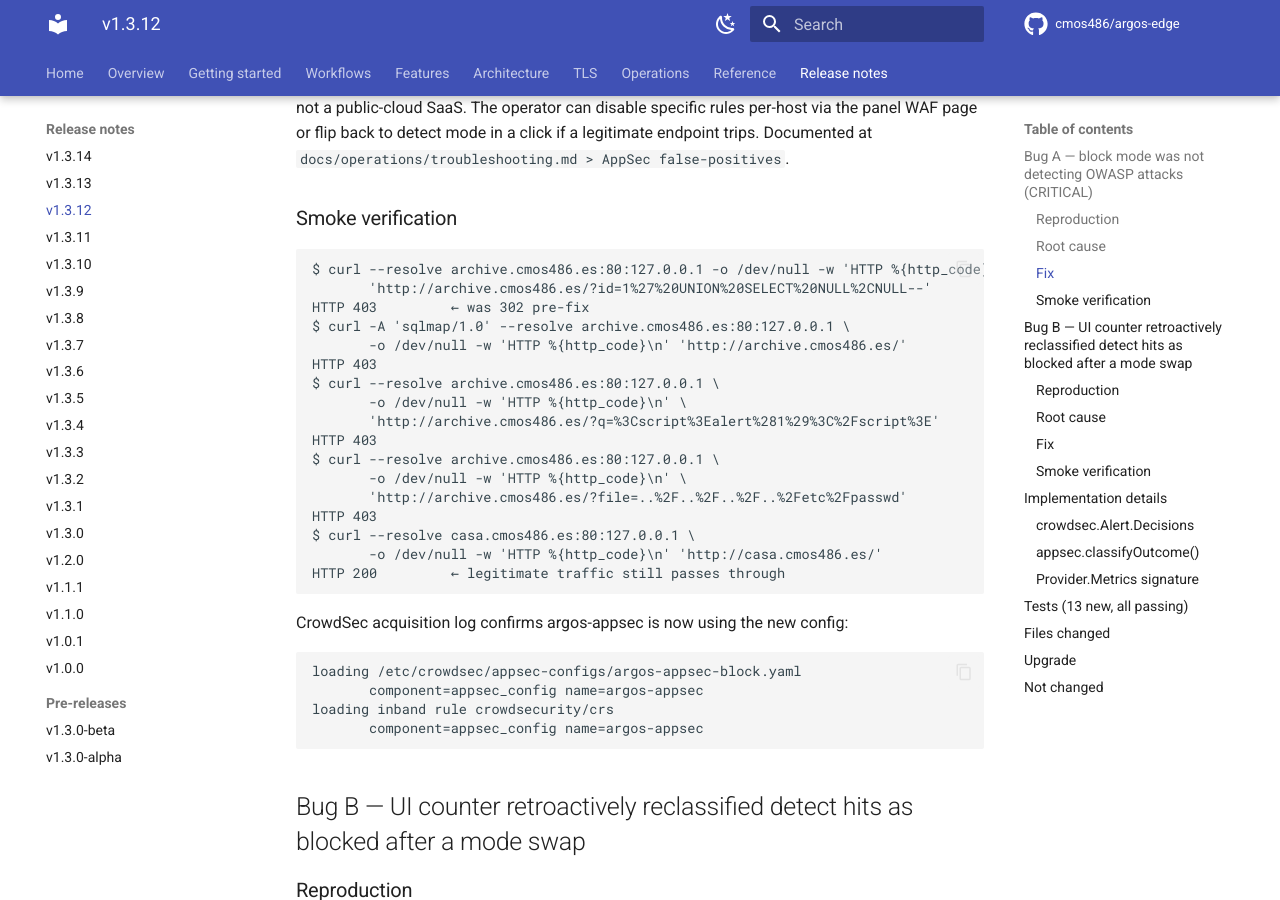
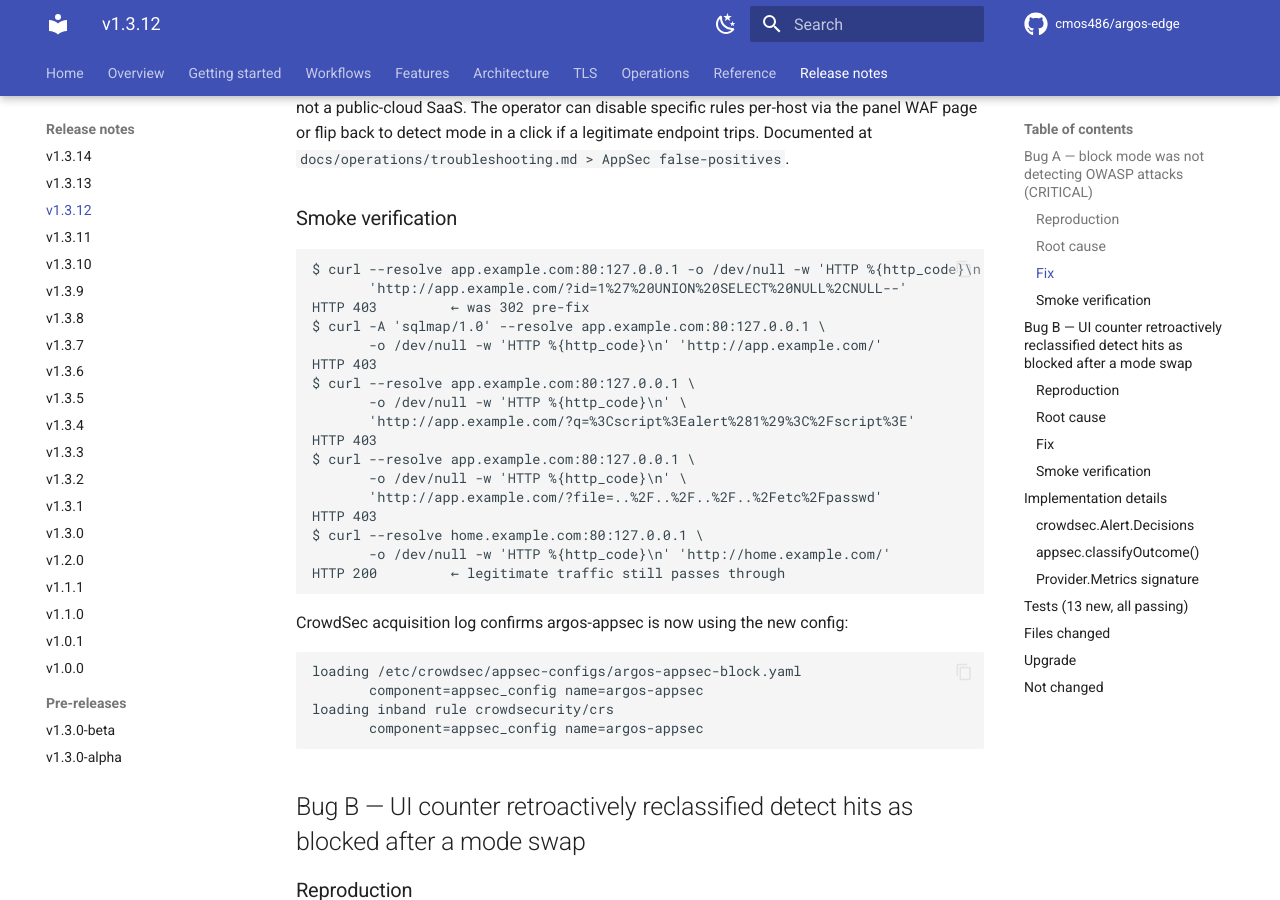
Before and after one commit to cmos486/argos-edge, an MkDocs documentation site: the page built from docs/release-notes/v1.3.12.md, in a window 1280 px wide and 900 px high, scrolled down 1617 px. Built offline with MkDocs 1.6.1 and Material for MkDocs 9.7.7, drawn with Linux system fonts in a browser that asks for light colours; comment, search, counter and statistics services are not loaded; some of the changed text lies outside the part shown.

Commit message:
security: sanitize operator hostnames and IPs from release notes (v1.3.2-v1.3.14)

````diff
--- a/docs/release-notes/v1.3.12.md
+++ b/docs/release-notes/v1.3.12.md
@@ -11,7 +11,7 @@
 Mode = `block`. Real prod stack.
 
 ```
-$ curl -A 'sqlmap/1.0' https://archive.cmos486.es/?id=1%27%20OR%20%271%27%3D%271
+$ curl -A 'sqlmap/1.0' https://app.example.com/?id=1%27%20OR%20%271%27%3D%271
 HTTP/2 302    ← passthrough to backend, NO 403
 $ docker exec argos-prod-crowdsec cscli alerts list --since 1m
 No active alerts
@@ -81,22 +81,22 @@
 ### Smoke verification
 
 ```
-$ curl --resolve archive.cmos486.es:80:127.0.0.1 -o /dev/null -w 'HTTP %{http_code}\n' \
-       'http://archive.cmos486.es/?id=1%27%20UNION%20SELECT%20NULL%2CNULL--'
+$ curl --resolve app.example.com:80:127.0.0.1 -o /dev/null -w 'HTTP %{http_code}\n' \
+       'http://app.example.com/?id=1%27%20UNION%20SELECT%20NULL%2CNULL--'
 HTTP 403         ← was 302 pre-fix
-$ curl -A 'sqlmap/1.0' --resolve archive.cmos486.es:80:127.0.0.1 \
-       -o /dev/null -w 'HTTP %{http_code}\n' 'http://archive.cmos486.es/'
+$ curl -A 'sqlmap/1.0' --resolve app.example.com:80:127.0.0.1 \
+       -o /dev/null -w 'HTTP %{http_code}\n' 'http://app.example.com/'
 HTTP 403
-$ curl --resolve archive.cmos486.es:80:127.0.0.1 \
+$ curl --resolve app.example.com:80:127.0.0.1 \
        -o /dev/null -w 'HTTP %{http_code}\n' \
-       'http://archive.cmos486.es/?q=%3Cscript%3Ealert%281%29%3C%2Fscript%3E'
+       'http://app.example.com/?q=%3Cscript%3Ealert%281%29%3C%2Fscript%3E'
 HTTP 403
-$ curl --resolve archive.cmos486.es:80:127.0.0.1 \
+$ curl --resolve app.example.com:80:127.0.0.1 \
        -o /dev/null -w 'HTTP %{http_code}\n' \
-       'http://archive.cmos486.es/?file=..%2F..%2F..%2F..%2Fetc%2Fpasswd'
+       'http://app.example.com/?file=..%2F..%2F..%2F..%2Fetc%2Fpasswd'
 HTTP 403
-$ curl --resolve casa.cmos486.es:80:127.0.0.1 \
-       -o /dev/null -w 'HTTP %{http_code}\n' 'http://casa.cmos486.es/'
+$ curl --resolve home.example.com:80:127.0.0.1 \
+       -o /dev/null -w 'HTTP %{http_code}\n' 'http://home.example.com/'
 HTTP 200         ← legitimate traffic still passes through
 ```
 
--- a/frontend/src/components/SSOSection.tsx
+++ b/frontend/src/components/SSOSection.tsx
@@ -245,7 +245,7 @@
 
         <Field
           label="Cookie parent domain"
-          hint='For ForwardAuth on subdomains. Example: "cmos486.es" makes the session cookie visible to every host under that domain. Leave blank to scope to the panel host only.'
+          hint='For ForwardAuth on subdomains. Example: "example.com" makes the session cookie visible to every host under that domain. Leave blank to scope to the panel host only.'
         >
           <input
             type="text"
````
Also changed, not shown: ARCHITECTURE.md (+1 -1 lines), docs/phase1-dns.md (+3 -3 lines), docs/release-notes/v1.3.14.md (+3 -3 lines), docs/release-notes/v1.3.2.md (+1 -1 lines), docs/release-notes/v1.3.7.md (+1 -1 lines), 4 other files.
